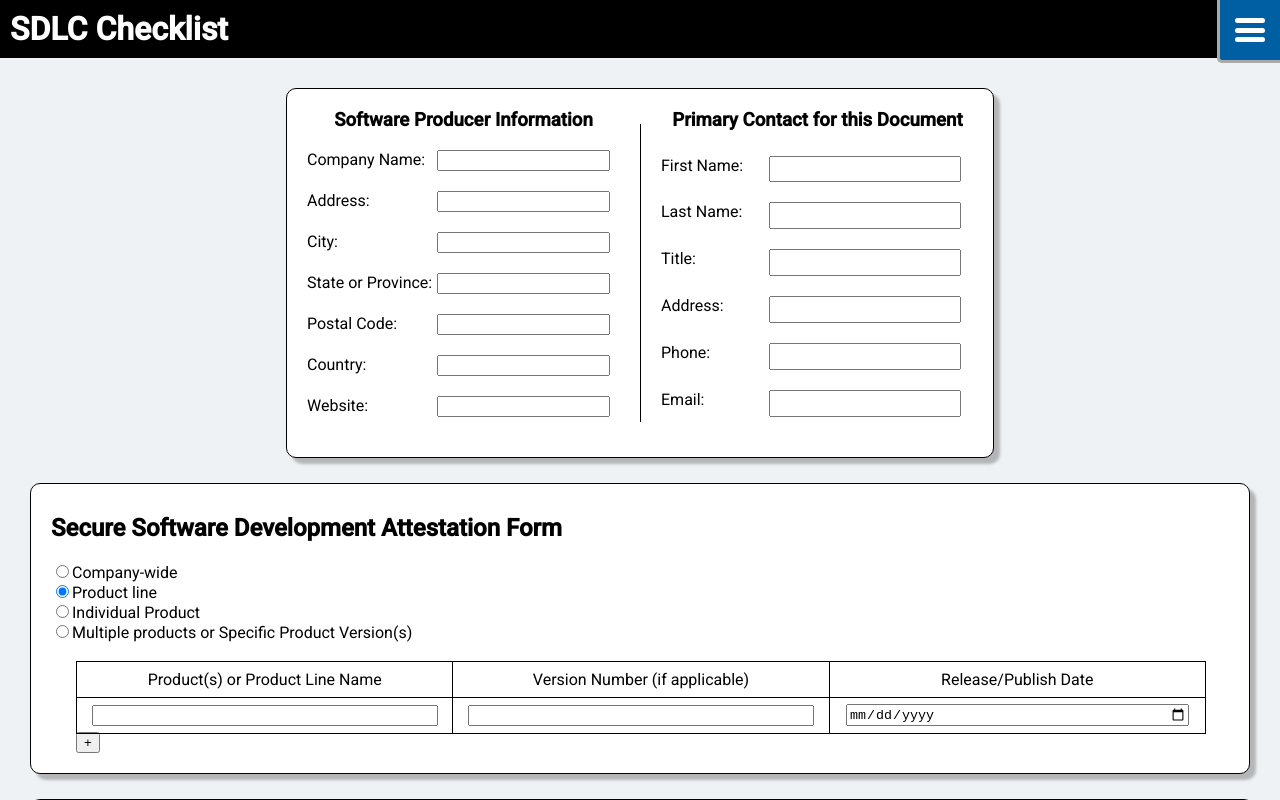
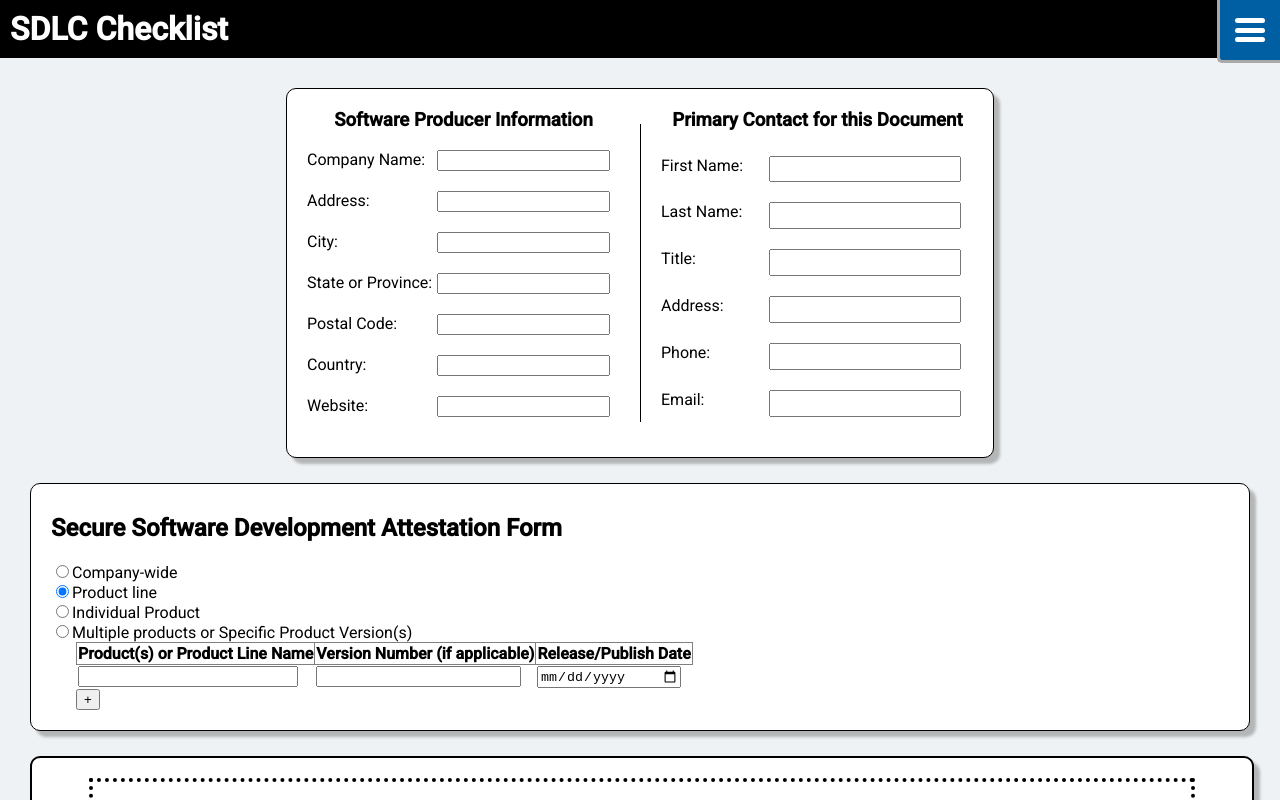
Before and after one commit to SoftwareDesignLab/Secure-Software-Self-Attestation, an Angular app in the folder web_app/sdlc-checklist/: page / in a window 1280 px wide. Both pictures are taken after a click on the radio button "Product line". Shown: the top 800 px of the page. Built offline with nearby package versions, Linux system fonts and the light colour scheme.

Commit message:
Began transitioning to table

```diff
--- a/web_app/sdlc-checklist/src/app/attestation/attestation.component.css
+++ b/web_app/sdlc-checklist/src/app/attestation/attestation.component.css
@@ -12,6 +12,14 @@ input[name="form"] {
   width: 90%;
 }
 
-.main-table {
+.table-section {
   margin: 0 25px;
 }
+
+table {
+  border-collapse: collapse;
+}
+
+th {
+  border: 1px solid gray;
+}
--- a/web_app/sdlc-checklist/src/app/attestation/attestation.component.html
+++ b/web_app/sdlc-checklist/src/app/attestation/attestation.component.html
@@ -8,19 +8,19 @@
     <label for="individual">Individual Product</label><br>
     <input type="radio" id="multiple" name="attestation" [(ngModel)]="selectedValue" (change)="updateSelect()" value="multiple">
     <label for="multiple">Multiple products or Specific Product Version(s)</label>
-    <div *ngIf="selectedValue!='company'" class="main-table">
-        <br>
-        <mat-grid-list cols="3" rowHeight="35px">
-            <mat-grid-tile>Product(s) or Product Line Name </mat-grid-tile>
-            <mat-grid-tile>Version Number (if applicable)</mat-grid-tile>
-            <mat-grid-tile>Release/Publish Date </mat-grid-tile>
-            <div class = "row" *ngFor="let row of info">
-                <mat-grid-tile width="50px"><input type ="text" name="form" (keyup)="onKey($event, row, 'name')" value="{{row.getName()}}"> </mat-grid-tile>
-                <mat-grid-tile><input type ="text" name="form"(keyup)="onKey($event, row, 'version')" value={{row.getVersion()}} ></mat-grid-tile>
-                <mat-grid-tile><input type ="date" name="form" (keyup)="onKey($event, row, 'date')" value={{row.getDate()}}></mat-grid-tile>
-            </div>
-
-        </mat-grid-list>
+    <div *ngIf="selectedValue!='company'" class="table-section">
+        <table>
+            <tr>
+                <th>Product(s) or Product Line Name</th>
+                <th>Version Number (if applicable)</th>
+                <th>Release/Publish Date</th>
+            </tr>
+            <tr *ngFor="let row of info">
+                <td><input type ="text" name="form" (keyup)="onKey($event, row, 'name')" value="{{row.getName()}}"></td>
+                <td><input type ="text" name="form"(keyup)="onKey($event, row, 'version')" value={{row.getVersion()}}></td>
+                <td><input type ="date" name="form" (keyup)="onKey($event, row, 'date')" value={{row.getDate()}}></td>
+            </tr>
+        </table>
         <button class="add" mat-button (click)="addRow()">+</button>
         <button class="add" mat-button (click)="removeRow()" *ngIf="info.length>1">-</button>
     </div>
```
Also changed, not shown: web_app/sdlc-checklist/src/app/attestation/attestation.component.ts (+6 -4 lines).
